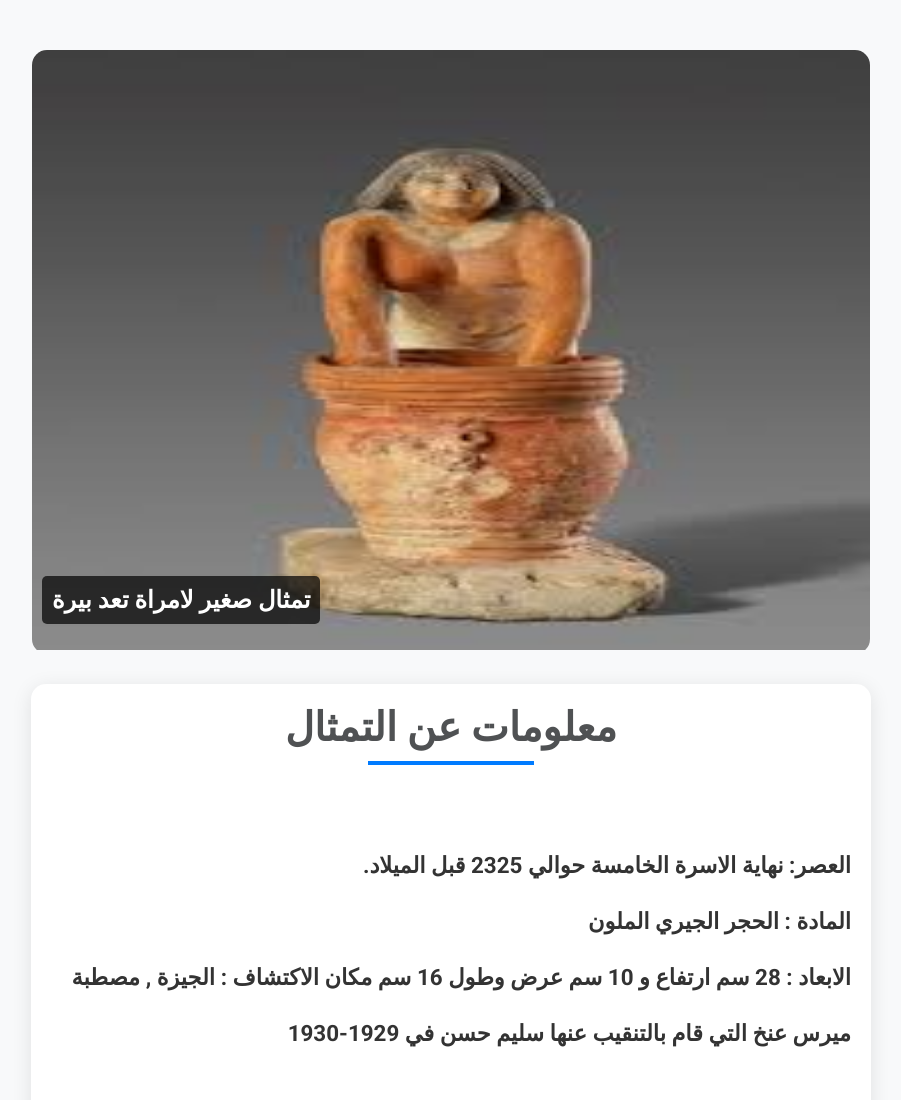
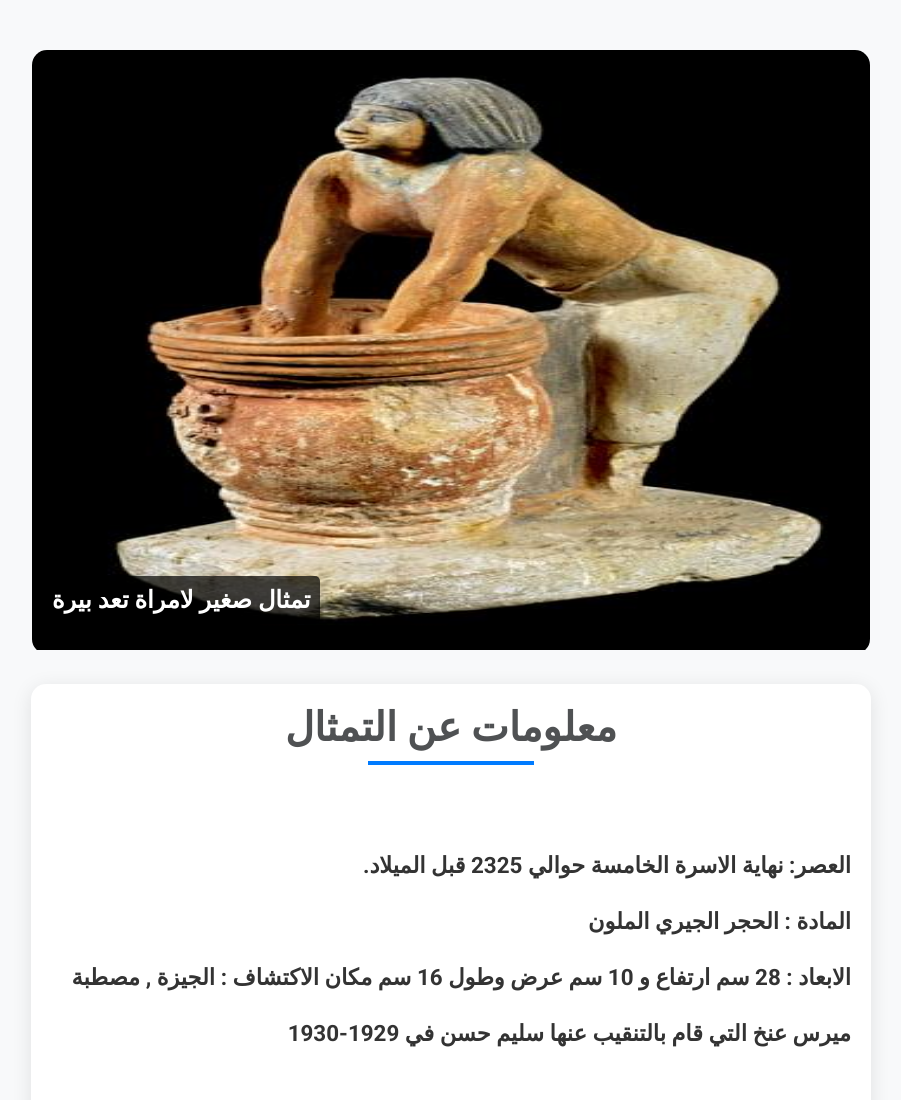
Before and after one commit to Ammar-nasr13/minya-university-museum, a plain HTML site: page second.html in a window 1280 px wide. Shown: the top 1100 px of the page, without its empty margins (189-1090 px from the left). Drawn offline with Linux system fonts and the light colour scheme.

Commit message:
Update second.html

```diff
--- a/second.html
+++ b/second.html
@@ -12,7 +12,7 @@
 
 <div class="container">
     <div class="image-section">
-        <img src="images/images7.jpg" alt="">
+        <img src="images/photo.jpg" alt="">
         <h2 class="image-title">تمثال صغير لامراة تعد بيرة</h2>
     </div>
     <div class="text-section">
```
